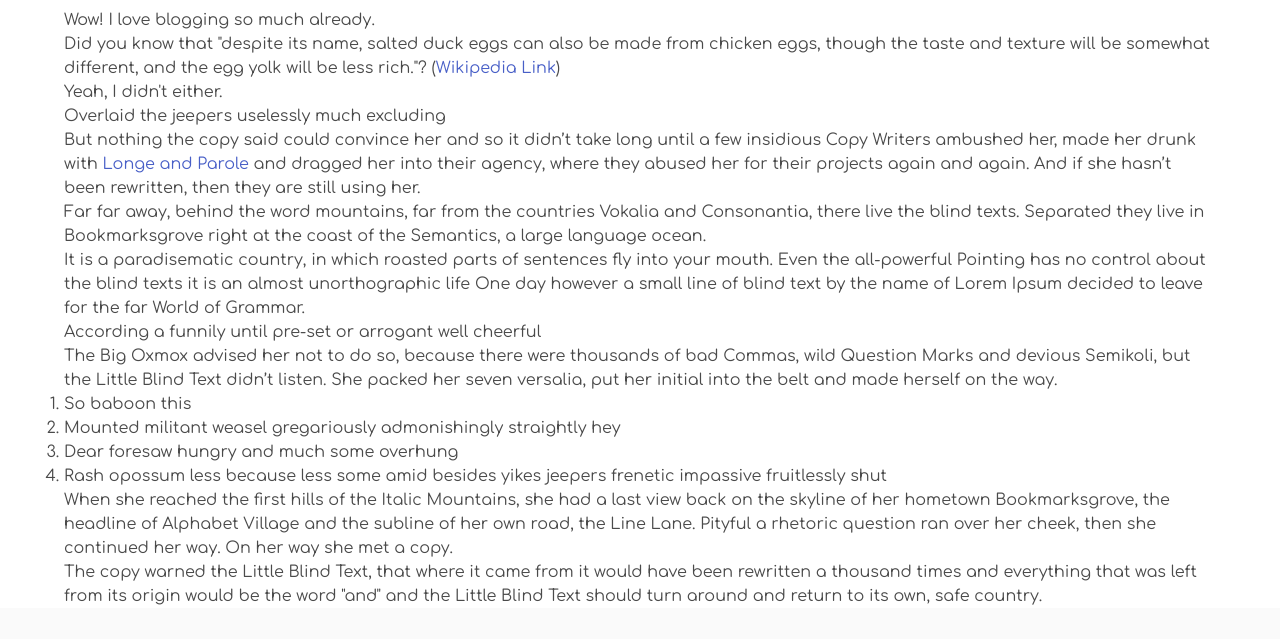
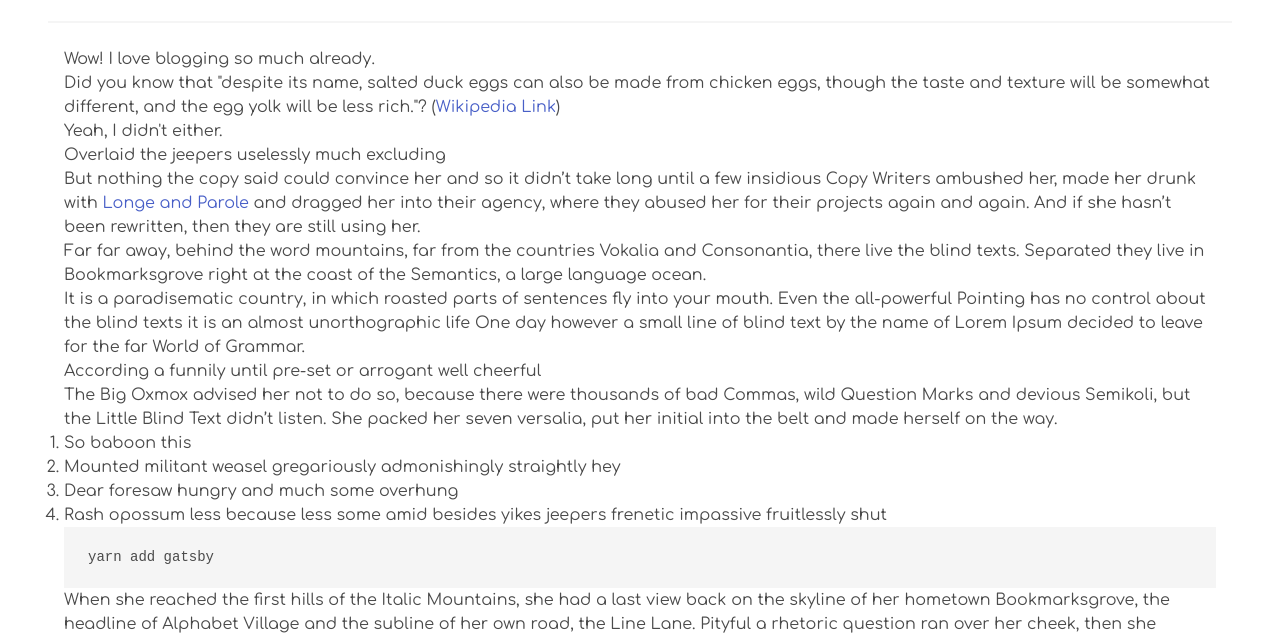
Before and after one commit to AgkTF/my-personal-blog, a Gatsby site: page /awesome-bulma in a window 1280 px wide. Shown: the part 181-820 px from the top of the page. Built offline with nearby package versions, Linux system fonts and the light colour scheme; Gatsby itself is replaced by a stand-in of ours.

Commit message:
Add basic styles to the article page

````diff
--- a/content/blog/awesome-bulma/index.md
+++ b/content/blog/awesome-bulma/index.md
@@ -13,7 +13,7 @@ egg yolk will be less rich."?
 
 Yeah, I didn't either.
 
-### Overlaid the jeepers uselessly much excluding
+# Overlaid the jeepers uselessly much excluding
 
 But nothing the copy said could convince her and so it didn’t take long until a
 few insidious Copy Writers ambushed her, made her drunk with
@@ -43,6 +43,10 @@ made herself on the way.
 4.  Rash opossum less because less some amid besides yikes jeepers frenetic
     impassive fruitlessly shut
 
+    ```
+    yarn add gatsby
+    ```
+
 When she reached the first hills of the Italic Mountains, she had a last view
 back on the skyline of her hometown Bookmarksgrove, the headline of Alphabet
 Village and the subline of her own road, the Line Lane. Pityful a rhetoric
--- a/gatsby-config.js
+++ b/gatsby-config.js
@@ -25,7 +25,12 @@ module.exports = {
 				path: `${__dirname}/src/images`
 			}
 		},
-		`gatsby-transformer-remark`,
+		{
+			resolve: `gatsby-transformer-remark`,
+			options: {
+				plugins: [`gatsby-remark-bulma`]
+			}
+		},
 		`gatsby-transformer-sharp`,
 		`gatsby-plugin-sharp`,
 		{
@@ -37,7 +42,7 @@ module.exports = {
 				background_color: `#3D478D`,
 				theme_color: `#3D478D`,
 				display: `minimal-ui`,
-				icon: `src/images/blog-icon.png` // This path is relative to the root of the site.
+				icon: `src/images/blog-icon.png`
 			}
 		},
 		// this (optional) plugin enables Progressive Web App + Offline functionality
--- a/package.json
+++ b/package.json
@@ -22,6 +22,7 @@
 		"gatsby-plugin-react-helmet": "^3.1.7",
 		"gatsby-plugin-sass": "^2.1.14",
 		"gatsby-plugin-sharp": "^2.2.22",
+		"gatsby-remark-bulma": "^1.0.1",
 		"gatsby-source-filesystem": "^2.1.22",
 		"gatsby-transformer-remark": "^2.6.24",
 		"gatsby-transformer-sharp": "^2.2.14",
--- a/src/components/header.js
+++ b/src/components/header.js
@@ -1,16 +1,17 @@
 import React from 'react';
 import brand from '../images/brand.png';
+import { Link } from 'gatsby';
 
 const Header = () => (
 	<nav className="navbar" role="navigation" aria-label="main navigation">
 		<div className="navbar-brand">
-			<a className="navbar-item" href="/">
+			<Link className="navbar-item" to="/">
 				<img
 					src={brand}
 					alt="Official Blog Logo"
 					style={{ maxHeight: '2.5rem' }}
 				/>
-			</a>
+			</Link>
 		</div>
 		<div className="navbar-menu">
 			{/* <div className="navbar-end">
--- a/src/components/layout.js
+++ b/src/components/layout.js
@@ -26,7 +26,7 @@ const Layout = ({ children }) => {
 	return (
 		<>
 			<Header siteTitle={data.site.siteMetadata.title} />
-			<div>{children}</div>
+			<>{children}</>
 			<Footer />
 		</>
 	);
--- a/src/templates/blog-post.js
+++ b/src/templates/blog-post.js
@@ -21,8 +21,8 @@ export const pageQuery = graphql`
 const post = props => {
 	return (
 		<Layout>
-			<div className="container">
-				<h1 className="title is-1 has-text-centered">
+			<div className="section">
+				<h1 className="title is-size-2-desktop is-size-4-touch has-text-centered">
 					{props.data.markdownRemark.frontmatter.title}
 				</h1>
 				<p className="subtitle has-text-centered">
@@ -30,11 +30,12 @@ const post = props => {
 				</p>
 
 				<hr />
-				<p
+				<div
+					className="container"
 					dangerouslySetInnerHTML={{
 						__html: props.data.markdownRemark.html
 					}}
-				></p>
+				></div>
 			</div>
 		</Layout>
 	);
````
Also changed, not shown: 1 other file.
